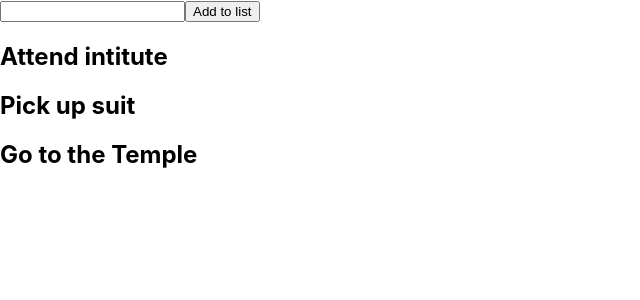
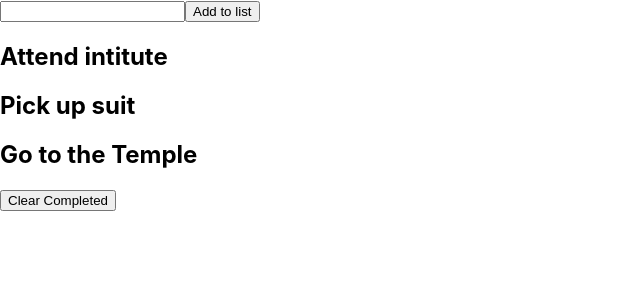
Before and after one commit to bloominstituteoftechnology/reducer-todo, a React (Create React App) app in the folder todo/: page / in a window 1280 px wide. Shown: the top 300 px of the page, without its empty margins (0-640 px from the left). Built offline with nearby package versions, Linux system fonts and the light colour scheme.

Commit message:
Clear complete reducer built and functional, MVP reached.

```diff
--- /dev/null
+++ b/todo/src/components/Todo.css
@@ -0,0 +1,3 @@
+.complete {
+    color: red;
+  }
--- /dev/null
+++ b/todo/src/components/TodoClear.js
@@ -0,0 +1,17 @@
+import React from 'react';
+import { CLEAR_COMPLETE } from '../reducers/todoReducer';
+
+const TodoClear = (props) => {
+
+    const handleClear = e => {
+        e.preventDefault();
+        props.dispatch({ type: CLEAR_COMPLETE })
+    }
+    return (
+        <>
+            <button onClick={handleClear}>Clear Completed</button>
+        </>
+    );
+};
+
+export default TodoClear;
--- a/todo/src/components/TodoList.js
+++ b/todo/src/components/TodoList.js
@@ -2,6 +2,9 @@ import React, { useReducer } from 'react';
 import todoReducer, { initialState, TOGGLE_COMPLETED } from '../reducers/todoReducer';
 
 import TodoForm from './TodoForm';
+import TodoClear from './TodoClear';
+
+import './Todo.css';
 
 const TodoList = () => {
     const [state, dispatch] = useReducer(todoReducer, initialState);
@@ -13,11 +16,15 @@ const TodoList = () => {
     return (
         <>
             <TodoForm dispatch={dispatch}/>
+            <div>
             {state.map((list) => {
                 return <h2 key={list.id}
                 onClick={() => handleComplete(list.id)}
+                className={`${list.completed ? ' complete' : ''}`}
                 >{list.item}</h2>
             })}
+            </div>
+            <TodoClear dispatch={dispatch}/>
         </>
     );
 };
--- a/todo/src/reducers/todoReducer.js
+++ b/todo/src/reducers/todoReducer.js
@@ -19,6 +19,7 @@ export const initialState =
 ];
     export const ADD_TODO='ADD_TODO'
     export const TOGGLE_COMPLETED='TOGGLE_COMPLETED'
+    export const CLEAR_COMPLETE='CLEAR_COMPLETE'
 
 const todoReducer = (state, action) => {
     console.log(action.payload)
@@ -34,8 +35,9 @@ const todoReducer = (state, action) => {
             }
             return todo
         })
-
-
+        case CLEAR_COMPLETE: return state.filter((todo) => {
+            return !todo.completed
+        })
         default: return state
    };
 };
```
Also changed, not shown: 1 other file (tests, documents, lock files or other folders).
